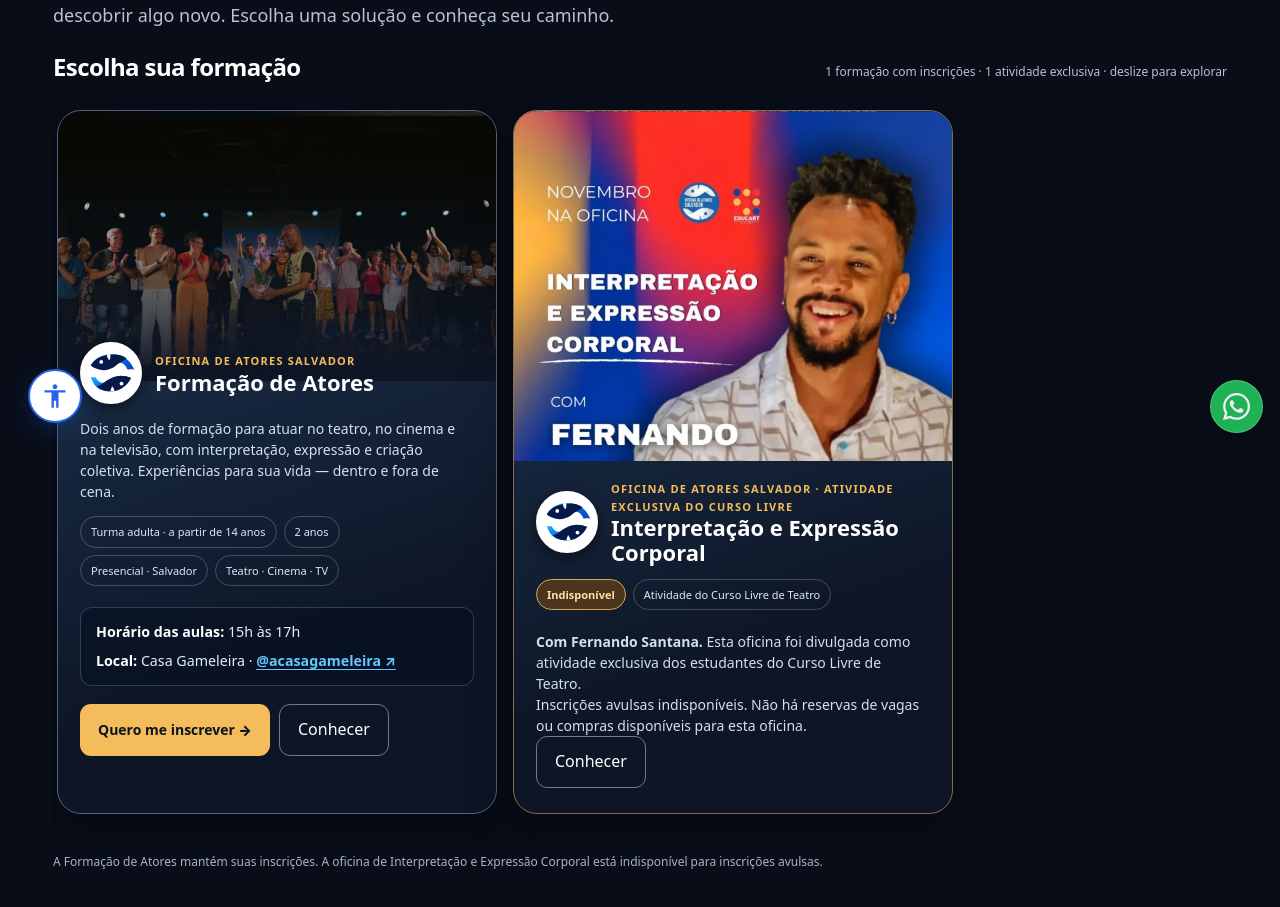
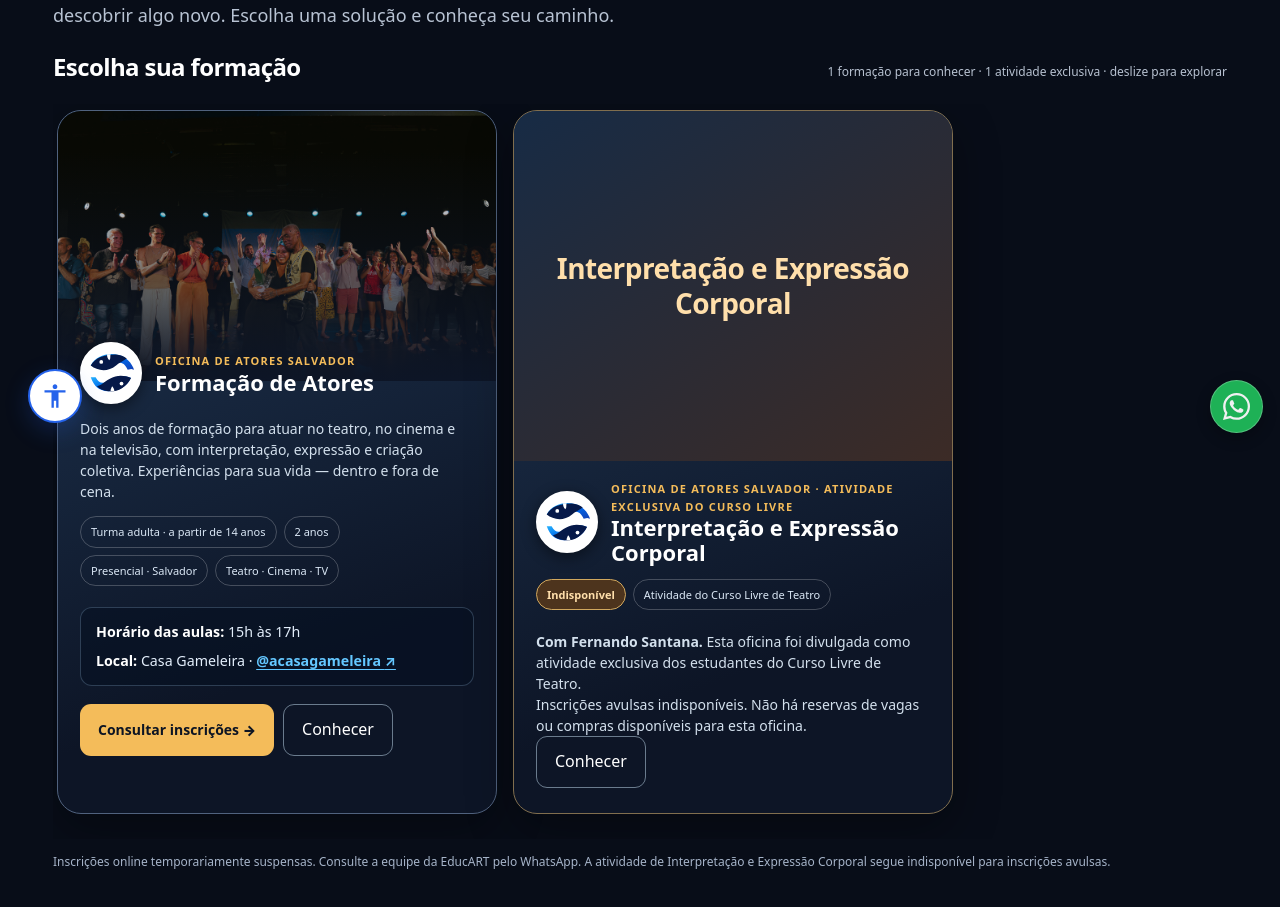
Before and after one commit to educart-laboratorio/educart-11-laboratorio, a Next.js app in the folder apps/web/: page /formacao in a window 1280 px wide. Shown: the part 349-1256 px from the top of the page. Built offline with nearby package versions, Linux system fonts and the light colour scheme.

Commit message:
fix(piso-publico): suspender convite de inscricao e retirar imagem sem aval [skip ci]

```diff
--- a/apps/web/scripts/testar-candidate-formularios-r41.mjs
+++ b/apps/web/scripts/testar-candidate-formularios-r41.mjs
@@ -38,6 +38,8 @@ assert.match(proxy,/NextResponse\.rewrite\(new URL\('\/inscricao-previa', reques
 assert.doesNotMatch(aviso,/<(?:form|input|textarea|select)(?:\s|>)/i);
 assert.doesNotMatch(aviso,/(?:createClient\s*\(|\.insert\s*\(|\.upload\s*\(|fetch\s*\()/);
 assert.match(aviso,/estão desativados nesta prévia/);
+assert.match(aviso,/https:\/\/wa\.me\/5571996824505/);
+assert.doesNotMatch(aviso,/href="https:\/\/www\.educart\.pro\/"/);
 assert.match(inscricao,/<InscricaoElegibilidade\s*\/>/);
 assert.match(cadastro,/export \{ default, metadata \} from '\.\.\/inscricao\/page'/);
 assert.match(criar,/<FormularioPropostaDocente\s*\/>/);
--- a/apps/web/src/app/entrada.css
+++ b/apps/web/src/app/entrada.css
@@ -76,15 +76,14 @@
 .eg-button:hover{background:#ffda8c;color:#0c1423}
 .eg-secondary{background:transparent;color:white;border:1px solid #6a7b8d}
 .eg-empty{border:1px dashed #68768b55;flex:0 0 130px;min-height:480px;border-radius:23px;display:grid;place-items:center;text-align:center;padding:13px;color:#718099;font-size:13px}
-/* Candidata DEV 1.1: cartaz de referência, não original, apenas no segundo cartão. */
+/* Piso público: atividade indisponível com capa tipográfica, sem imagem não autorizada. */
 .eg-course-unavailable{border-color:#806e4e}
-/* Cartaz da atividade: limitar a altura e cortar somente a parte inferior
-   da imagem de referência para equilibrar ambos os cartões no catálogo. */
-.eg-course-unavailable .eg-cover-poster{height:350px;background:none;overflow:hidden}
+.eg-course-unavailable .eg-cover-poster{
+  height:350px;overflow:hidden;background:linear-gradient(145deg,#172b45,#3c2b26);
+}
 .eg-course-unavailable .eg-cover-poster::after{display:none;content:none}
-.eg-course-unavailable .eg-cover-poster img{
-  display:block;width:100%;height:100%;object-fit:cover;object-position:center top;
-}
+.eg-cover-texto{display:flex;align-items:center;justify-content:center;padding:24px;text-align:center}
+.eg-cover-texto span{font-size:clamp(20px,3vw,28px);line-height:1.25;font-weight:900;color:#ffdfab;letter-spacing:-.02em}
 .eg-course-unavailable .eg-course-info{margin-top:0;padding-top:19px}
 .eg-course-unavailable .eg-course-heading strong{font-size:clamp(19px,2.4vw,22px)}
 .eg-course-unavailable .eg-tags .eg-unavailable-tag{
--- a/apps/web/src/app/formacao/page.tsx
+++ b/apps/web/src/app/formacao/page.tsx
@@ -61,7 +61,7 @@ export default function FormacaoPage() {
       {triagemPronta && faixaSelecionada !== FAIXA_ATE_13 && <>
       {interesse && <p className="eg-recommended"><strong>Para seu interesse em {interesse.toLocaleLowerCase('pt-BR')}:</strong> {insights[interesse] || 'conheça nossas experiências de formação.'}</p>}
       <section aria-label="Soluções disponíveis">
-        <div className="eg-shelf-head"><h2>Escolha sua formação</h2><span>1 formação com inscrições · 1 atividade exclusiva · deslize para explorar</span></div>
+        <div className="eg-shelf-head"><h2>Escolha sua formação</h2><span>1 formação para conhecer · 1 atividade exclusiva · deslize para explorar</span></div>
         <div className="eg-shelf" role="region" aria-label="Carrossel de soluções de formação" tabIndex={0}>
           <article className="eg-course" aria-labelledby="oficina-titulo">
             <button type="button" className="eg-course-open"
@@ -80,21 +80,19 @@ export default function FormacaoPage() {
                 <span><strong>Local:</strong> {NOME_LOCAL_FORMACAO} · <CasaGameleiraLink /></span>
               </div>
               <div style={{display:'flex',flexWrap:'wrap',gap:'9px'}}>
-                <Link className="eg-button" href={href}>Quero me inscrever →</Link>
+                <Link className="eg-button" href={href}>Consultar inscrições →</Link>
                 <button className="eg-button eg-secondary" type="button" onClick={()=>setDetalhe('formacao')}>Conhecer</button>
               </div>
 
             </div>
           </article>
-          {/* Prévia DEV: imagem de referência recortada do Instagram, não é o original; sem autorização de publicação definitiva. Não consultar ficha privada do docente. */}
+          {/* Atividade exclusiva preservada sem exibir cartaz de referência não autorizado. */}
           <article className="eg-course eg-course-unavailable" aria-labelledby="expressao-corporal-titulo">
             <button type="button" className="eg-course-open"
               aria-label="Conhecer a atividade Interpretação e Expressão Corporal"
               onClick={()=>setDetalhe('expressao')}/>
-            <div className="eg-cover eg-cover-poster">
-              <img src="/images/fernando-santana-cartaz-referencia-dev.png" width="709" height="990"
-                alt="Cartaz: Novembro na Oficina, Interpretação e Expressão Corporal com Fernando Santana, com sua fotografia e as marcas oficiais da Oficina de Atores Salvador e EducART"
-                loading="lazy" decoding="async"/>
+            <div className="eg-cover eg-cover-poster eg-cover-texto" aria-hidden="true">
+              <span>Interpretação e Expressão Corporal</span>
             </div>
             <div className="eg-course-info">
               <div className="eg-course-heading">
@@ -109,7 +107,7 @@ export default function FormacaoPage() {
             </div>
           </article>
         </div>
-        <p className="eg-nextline">A Formação de Atores mantém suas inscrições. A oficina de Interpretação e Expressão Corporal está indisponível para inscrições avulsas.</p>
+        <p className="eg-nextline">Inscrições online temporariamente suspensas. Consulte a equipe da EducART pelo WhatsApp. A atividade de Interpretação e Expressão Corporal segue indisponível para inscrições avulsas.</p>
       </section>
       </>}
     </div>
@@ -129,8 +127,9 @@ export default function FormacaoPage() {
         <p><strong>Horário das aulas:</strong> {HORARIO_TURMA_FORMACAO}</p>
         <p><strong>Local:</strong> {NOME_LOCAL_FORMACAO} · <CasaGameleiraLink /></p>
         <p><strong>Coordenação:</strong> Aline Nepomuceno. <strong>Investimento de referência:</strong> matrícula de R$ 50 e mensalidade de R$ 320. Datas, vagas e condições devem ser confirmadas com a escola.</p>
+        <p>Inscrições online temporariamente suspensas. Consulte a coordenação pelo WhatsApp.</p>
         <div className="eg-conhecer-acoes">
-          <Link className="eg-button" href={href}>Quero me inscrever →</Link>
+          <Link className="eg-button" href={href}>Consultar inscrições →</Link>
           <a className="eg-button eg-secondary" href={whatsapp}
             target="_blank" rel="noopener noreferrer">Falar com a coordenação ↗</a>
         </div>
@@ -138,10 +137,6 @@ export default function FormacaoPage() {
       {detalhe==='expressao'&&<div className="eg-conhecer-conteudo">
         <h2 id="eg-conhecer-titulo">Interpretação e Expressão Corporal</h2>
         <p><strong>Com Fernando Santana.</strong> Atividade exclusiva dos estudantes do Curso Livre de Teatro da Oficina de Atores Salvador.</p>
-        <figure className="eg-conhecer-cartaz">
-          <img src="/images/fernando-santana-cartaz-referencia-dev.png"
-            alt="Cartaz de referência da atividade Interpretação e Expressão Corporal" width="709" height="990" loading="lazy"/>
-        </figure>
         <p className="eg-conhecer-indisponivel">Indisponível para inscrições avulsas. Não há reservas de vagas ou compras disponíveis para esta oficina.</p>
       </div>}
     </dialog>
```
Also changed, not shown: apps/web/scripts/testar-catalogo-cartazes-conhecer-r32.mjs (+11 -9 lines), apps/web/src/app/inscricao-previa/page.tsx (+4 -5 lines), apps/web/public/images/fernando-santana-cartaz-referencia-dev.png (deleted).
